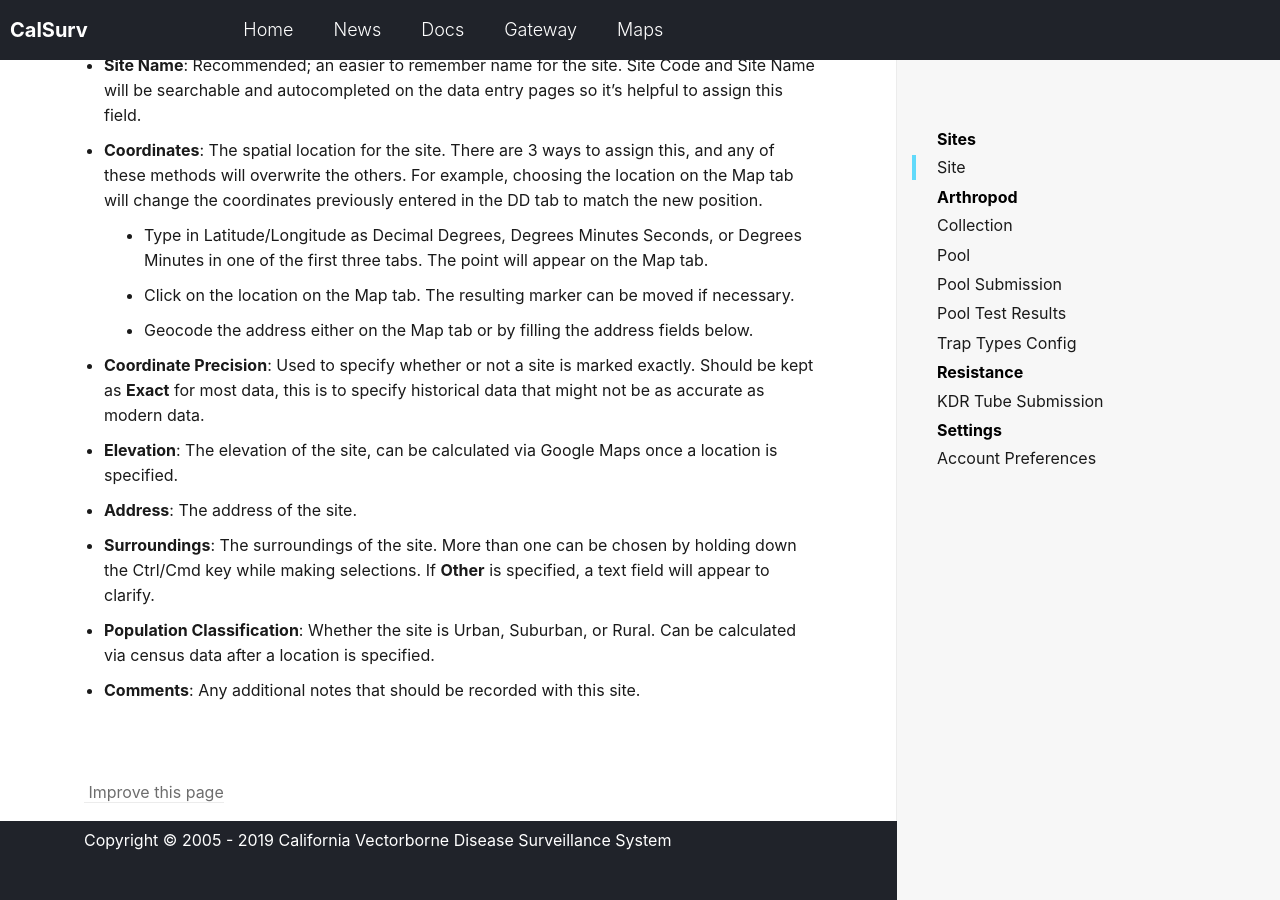
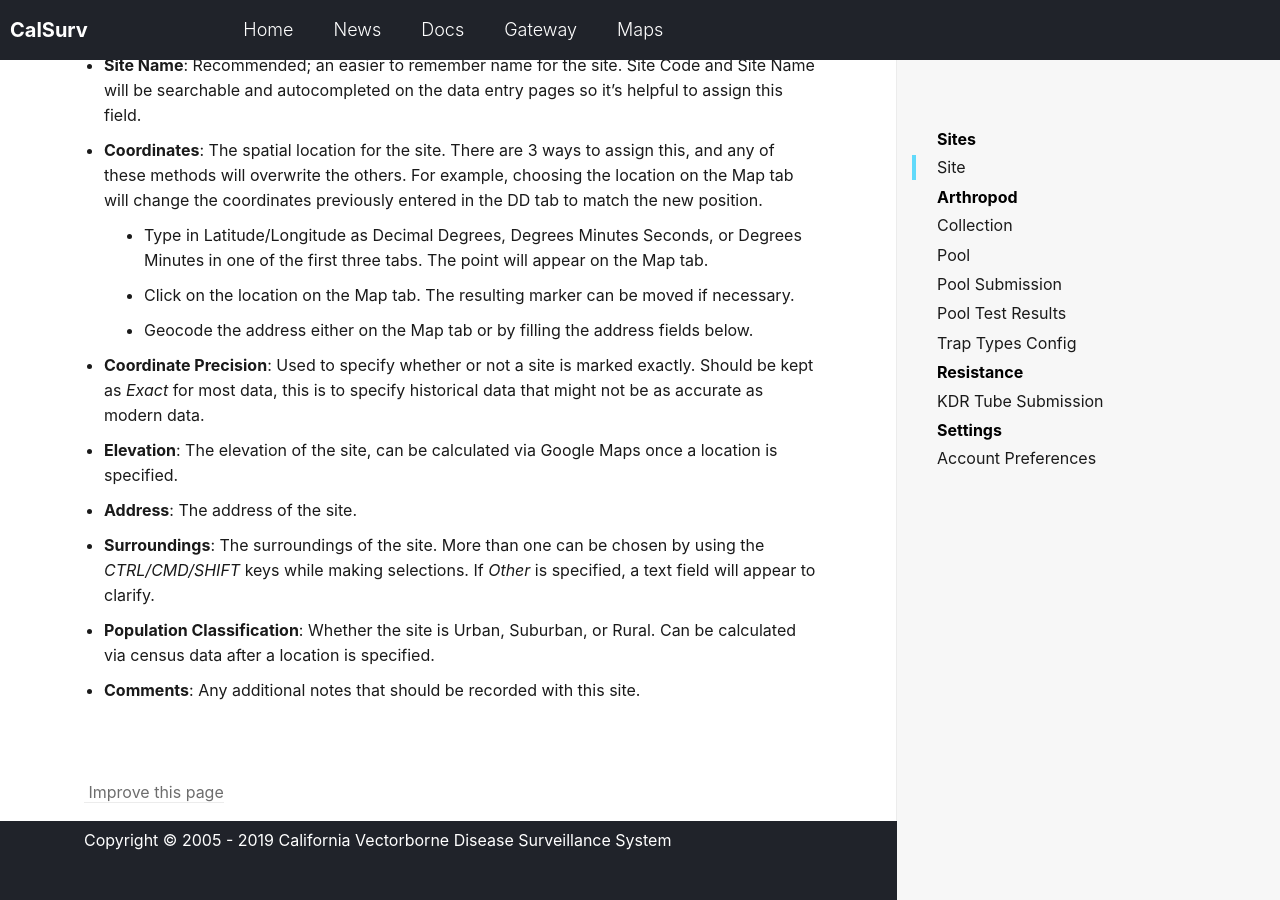
Before and after one commit to tlvaldepena/vectorsurv.org, a Jekyll site: the page built from _docs/site/site.md, in a window 1280 px wide and 900 px high, scrolled down 488 px. Built offline with Jekyll 4.4.1, drawn with Linux system fonts in a browser that asks for light colours.

Commit message:
Matches format of new collection page

```diff
--- a/_docs/site/site.md
+++ b/_docs/site/site.md
@@ -11,9 +11,9 @@ Sites are essentially bookmarks for trap locations. They will help you quickly r
   * Type in Latitude/Longitude as Decimal Degrees, Degrees Minutes Seconds, or Degrees Minutes in one of the first three tabs. The point will appear on the Map tab.
   * Click on the location on the Map tab. The resulting marker can be moved if necessary.
   * Geocode the address either on the Map tab or by filling the address fields below.
-* **Coordinate Precision**: Used to specify whether or not a site is marked exactly. Should be kept as **Exact** for most data, this is to specify historical data that might not be as accurate as modern data.
+* **Coordinate Precision**: Used to specify whether or not a site is marked exactly. Should be kept as *Exact* for most data, this is to specify historical data that might not be as accurate as modern data.
 * **Elevation**: The elevation of the site, can be calculated via Google Maps once a location is specified.
 * **Address**: The address of the site.
-* **Surroundings**: The surroundings of the site. More than one can be chosen by holding down the Ctrl/Cmd key while making selections. If **Other** is specified, a text field will appear to clarify.
+* **Surroundings**: The surroundings of the site. More than one can be chosen by using the *CTRL/CMD/SHIFT* keys while making selections. If *Other* is specified, a text field will appear to clarify.
 * **Population Classification**: Whether the site is Urban, Suburban, or Rural. Can be calculated via census data after a location is specified.
 * **Comments**: Any additional notes that should be recorded with this site.
```
